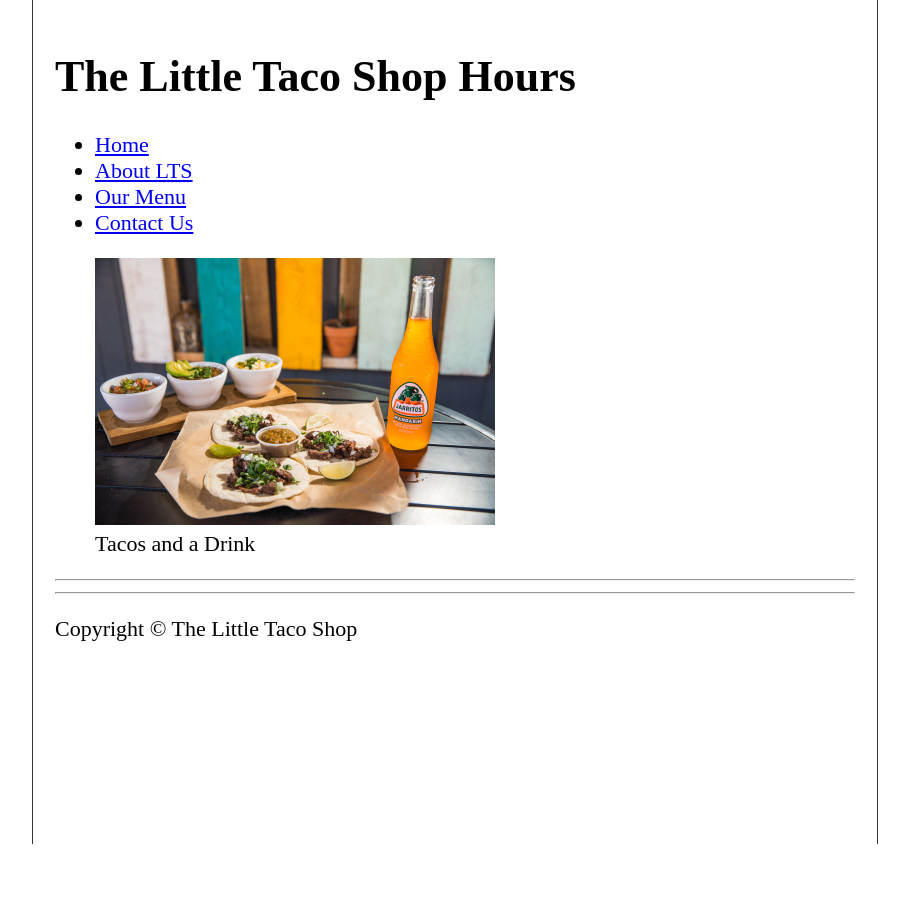
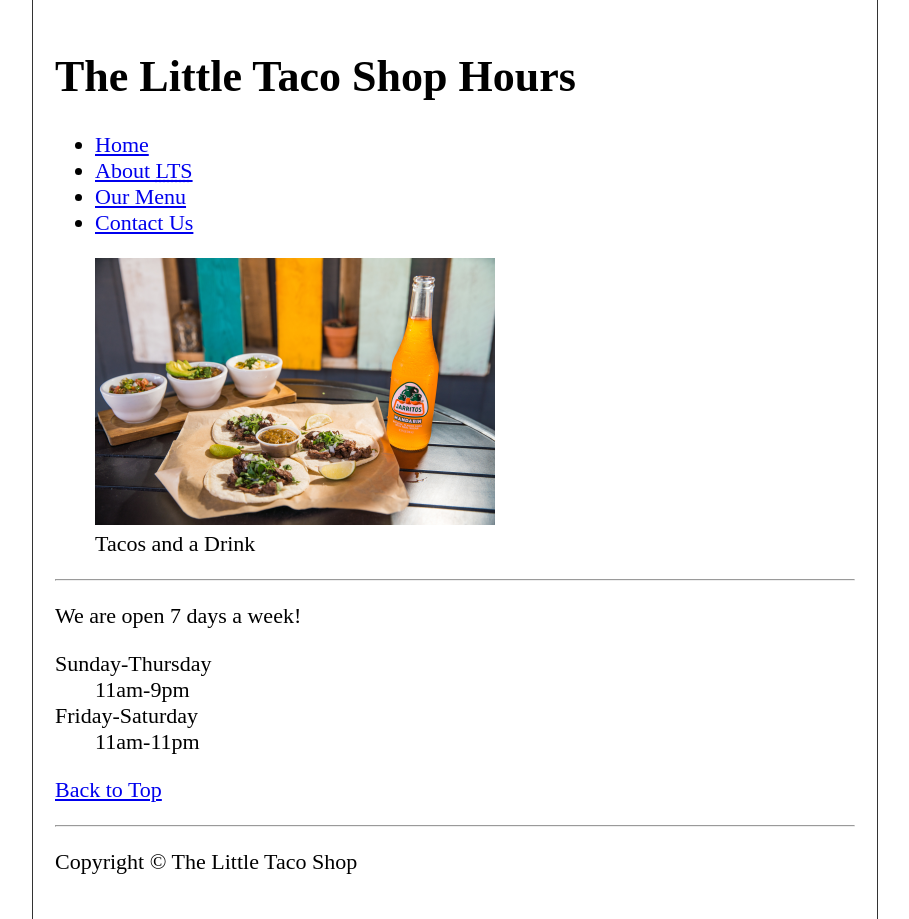
Before and after one commit to ericasietsema/taco-shop, a plain HTML site: page hours.html in a window 1280 px wide. Shown: the whole page, without its empty margins (185-1094 px from the left). Before the commit the page ends 844 px from the top, so only its background shows below. Drawn offline with Linux system fonts and the light colour scheme.

Commit message:
Finished store hours page

```diff
--- a/hours.html
+++ b/hours.html
@@ -44,7 +44,16 @@
       </figure>
       <hr />
       <main>
-        <!-- our content -->
+        <p>We are open 7 days a week!</p>
+        <dl>
+          <dt>Sunday-Thursday</dt>
+          <dd>11am-9pm</dd>
+          <dt>Friday-Saturday</dt>
+          <dd>11am-11pm</dd>
+        </dl>
+        <p>
+          <a href="#">Back to Top</a>
+        </p>
       </main>
       <hr />
       <footer>
```
